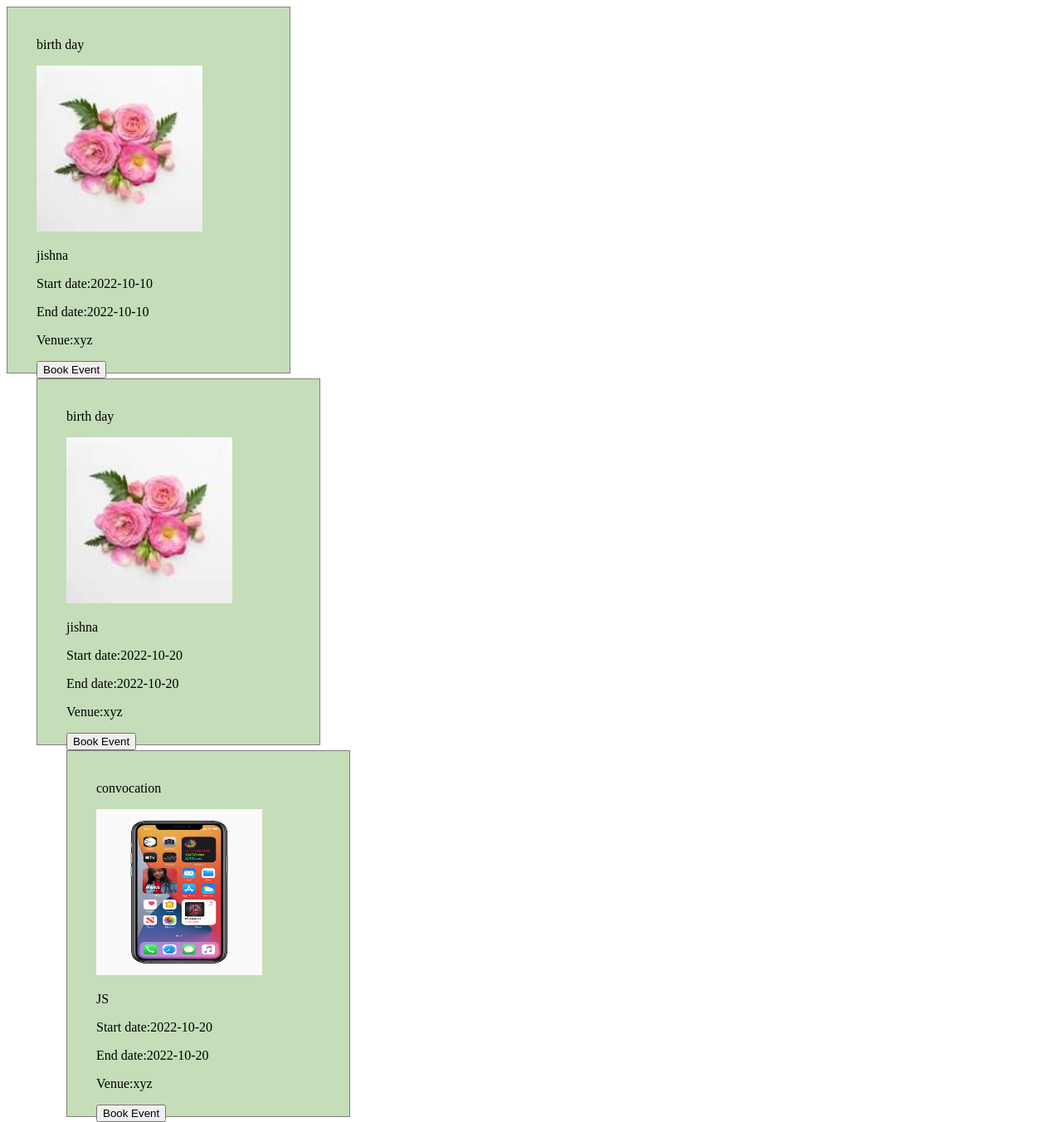
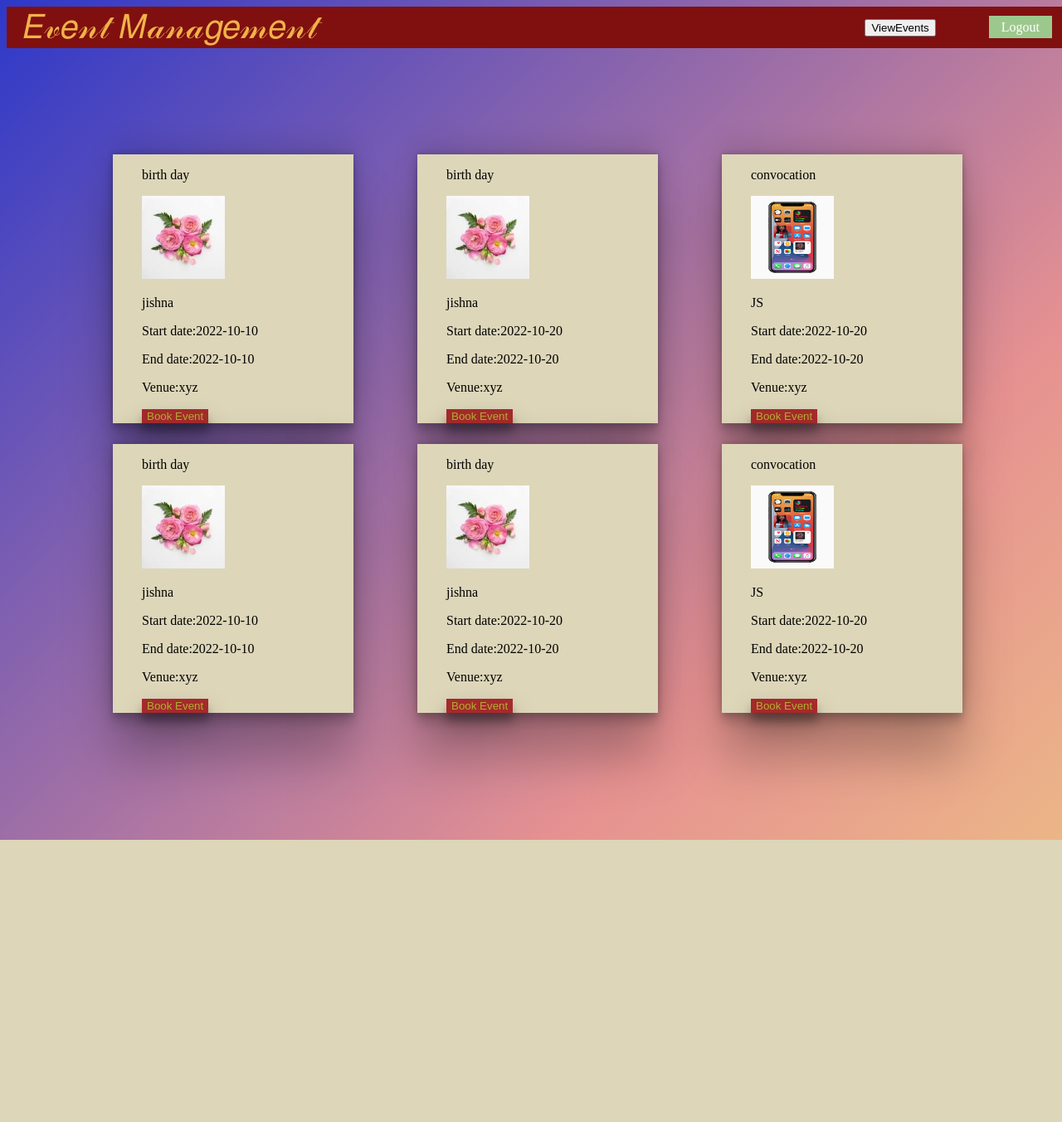
Before and after one commit to Jishna-mk/event-management-application, a Django app: page /user/ in a window 1280 px wide. Shown: the whole page at 83% size. After the commit the page ends 1012 px from the top, so only its background shows below. Run offline with Django 4.2, Linux system fonts and the light colour scheme; data comes from the database, SQL or seed files in the repository.

Commit message:
apllied style to home page

```diff
--- a/templates/home.html
+++ b/templates/home.html
@@ -10,7 +10,7 @@
 .nav{
     display: flex;
    justify-content: space-between;
-   background-color: red;
+   background-color: rgb(128, 16, 16);
    height: 50px;
    color: aliceblue;
    align-items: center;
@@ -18,7 +18,7 @@
 
 }
 .nav-title{
-    font-size: 24px;
+    font-size: 40px;
     font-family: 'Poppins', sans-serif;
     color: #F1B24A;
 }
@@ -42,26 +42,75 @@
     text-decoration: none;
 }
 .home{
-    /* margin-top: .5cm; */
 
-     width: 300px;
-    height: 400px;
-    display: block;
+
+    width: 250px;
+    /* height: 300px; */
+
     border: 1px solid gray;
-    padding: 20px;
-    background-color:#c5ddb9 ;
+    padding:0 20px;
+    background-color:#ddd6b9 ;
+    justify-content: space-between;
+    align-items: baseline;
+    margin-bottom: 25px;
+    border: none;
+    box-shadow: rgba(0, 0, 0, 0.35) 0px -50px 36px -28px inset;
+    box-shadow: rgba(0, 0, 0, 0.25) 0px 54px 55px, rgba(0, 0, 0, 0.12) 0px -12px 30px, rgba(0, 0, 0, 0.12) 0px 4px 6px, rgba(0, 0, 0, 0.17) 0px 12px 13px, rgba(0, 0, 0, 0.09) 0px -3px 5px;
+    /* box-shadow: rgba(50, 50, 93, 0.25) 0px 6px 12px -2px, rgba(0, 0, 0, 0.3) 0px 3px 7px -3px; */
 }
 .main{
     margin-left: 15px;
 }
 .main img{
-    height: 200px;
-    width: 200px;
+    height: 100px;
+    width: 100px;
+    align-items: center;
 }
+.container{
+    display: flex;
+    padding: 10vw;
+    justify-content: space-between;
+    flex-wrap: wrap;
 
+}
+body{
+    z-index: 1;
+    background: linear-gradient(-45deg,rgb(245, 245, 118),rgb(230, 145, 145),rgb(45, 56, 201),rgb(99, 16, 120),rgb(230, 145, 145),rgb(245, 245, 118));
+    background-size: 400% 400%;
+    width: 100%;
+    height: 100vh;
+    animation: animate 15s ease infinite;
+
+}
+@keyframes animate{
+    0%{
+        background-position: 0 50%;
+    }
+    50%{
+        background-position: 100% 50%;
+    }
+    100%{
+        background-position:0 50%;
+    }
+}
+.right{
+    box-shadow: rgba(0, 0, 0, 0.25) 0px 14px 28px, rgba(0, 0, 0, 0.22) 0px 10px 10px;
+    border: none;
+    color: rgb(176, 176, 49);
+    background-color: brown;
+}
     </style>
 </head>
-<body> {% csrf_token %}
+<body>
+    <div class="nav">
+        <a class="nav-title">𝐸𝓋𝑒𝓃𝓉 𝑀𝒶𝓃𝒶𝑔𝑒𝓂𝑒𝓃𝓉</a>
+        <div class="second-nav">
+            <a href="{%url 'add_event'%}" class="nav-link"><button>ViewEvents</button></a>
+            <a href="#" class="nav-name">{{request.user.username}}</a>
+            <a href="{%url 'signout'%}" class="nav-name btn">Logout</a><br>
+        </div>
+    </div>
+<div class="container">
     {%for event in event %}
      <div class="home">
         <div class="main">
@@ -74,10 +123,27 @@
 
             <a href="{%url 'edit_event'   event.id%}"><button class="right">Book Event</button></a></td>
 
-             {%endfor%}
-         </div>
+        </div>
 
     </div>
+    {%endfor%}
+    {%for event in event %}
+     <div class="home">
+        <div class="main">
+             <p class="event-name">{{event.Event_name}}</p>
+             <img src="{{event.Event_image.url}}" alt="" class="card-image">
+             <p class="sponser-name">{{event.Sponser_name}}</p>
+             <p class="start-date">Start date:{{event.Start_date}}</p>
+             <p class="end-date">End date:{{event.End_date}}</p>
+             <p class="venue-address">Venue:{{event.Event_venue}}</p>
+
+            <a href="{%url 'edit_event'   event.id%}"><button class="right">Book Event</button></a></td>
+
+        </div>
+
+    </div>
+    {%endfor%}
+</div>
 
 </body>
 </html>
```
